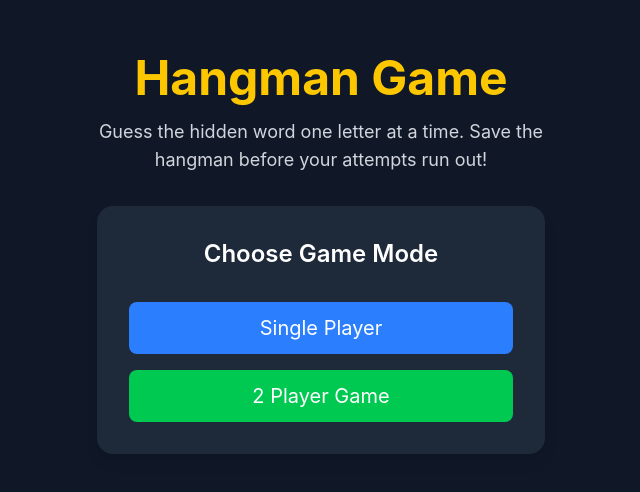
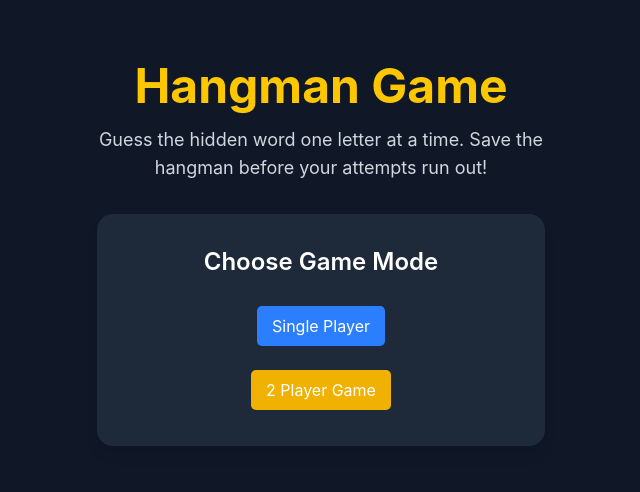
Before and after one commit to way2masoom/React-Learning, a React (Vite) app in the folder HangMangame/: page / in a window 1280 px wide. Shown: the part 146-638 px from the top of the page, without its empty margins (319-959 px from the left). Built offline with nearby package versions, Linux system fonts and the light colour scheme; no server answers.

Commit message:
added words from server db to play page

```diff
--- a/HangMangame/src/pages/HomePage.jsx
+++ b/HangMangame/src/pages/HomePage.jsx
@@ -1,44 +1,70 @@
 import { Link } from "react-router-dom";
+import Button from "../components/Buttons/Button";
+import { useEffect, useState } from "react";
 
 function HomePage() {
+    // creating a work to send to play page
+    const [word, setWord] = useState('');
+
+    // Creating a function to feacth words
+    async function featchWords() {
+        const response = await fetch('http://localhost:3000/words');
+        const data = await response.json();
+        console.log(data);
+
+        const randomIndex = Math.floor(Math.random() * data.length)
+        console.log(data[randomIndex]);
+        setWord(data[randomIndex].wordValue)
+    }
+
+    useEffect(() => {
+        featchWords();
+    }, [])
+
     return (
         <div className="min-h-screen bg-gray-900 flex flex-col items-center justify-center text-white px-4">
 
-            {/* Game Title */}
+            {/* Title */}
             <h1 className="text-5xl font-bold mb-4 text-yellow-400">
                 Hangman Game
             </h1>
 
-            {/* Subtitle */}
+            {/* Description */}
             <p className="text-gray-300 text-lg mb-8 text-center max-w-md">
                 Guess the hidden word one letter at a time.
                 Save the hangman before your attempts run out!
             </p>
 
-            {/* Game Box */}
+            {/* Card */}
             <div className="bg-gray-800 p-8 rounded-2xl shadow-lg w-full max-w-md">
 
-                <h2 className="text-2xl font-semibold mb-8 text-center">
+                <h2 className="text-2xl font-semibold mb-6 text-center">
                     Choose Game Mode
                 </h2>
 
-                {/* Buttons Container */}
-                <div className="flex flex-col gap-4">
+                <div className="flex flex-col items-center gap-4">
 
                     {/* Single Player */}
                     <Link
                         to="/play"
-                        className="bg-blue-500 hover:bg-blue-600 text-white text-xl py-3 rounded-lg text-center transition duration-300"
+                        state={{ wordSelected: word }}
+                        className="w-full flex justify-center"
                     >
-                        Single Player
+                        <Button
+                            text="Single Player"
+                            styleType="primary"
+                        />
                     </Link>
 
-                    {/* Two Player */}
+                    {/* Multi Player */}
                     <Link
                         to="/start"
-                        className="bg-green-500 hover:bg-green-600 text-white text-xl py-3 rounded-lg text-center transition duration-300"
+                        className="w-full flex justify-center"
                     >
-                        2 Player Game
+                        <Button
+                            text="2 Player Game"
+                            styleType="warning"
+                        />
                     </Link>
 
                 </div>
--- a/HangMangame/src/pages/Playgame.jsx
+++ b/HangMangame/src/pages/Playgame.jsx
@@ -35,6 +35,8 @@ function PlayGame() {
             <p className="text-lg mb-6 text-green-600">Welcome to the game!</p>
             <p className="text-xl font-semibold">Selected Word: {word}</p>
 
+            {word && (
+                <>
                     <MaskedText text={word} guessedLetters={guessedLetters} />
                     <br />
 
@@ -46,6 +48,11 @@ function PlayGame() {
                         <Hangman steps={steps} />
                     </div>
 
+                </>
+            )}
+            <Link to="/" className="text-blue-500 hover:text-blue-700">Home page</Link>
+            <br />
+
             <Link to="/start" className="text-blue-500 hover:text-blue-700">Go Back to Start</Link>
         </div>
     )
```
Lines whose indentation alone changed are shown as unchanged.
